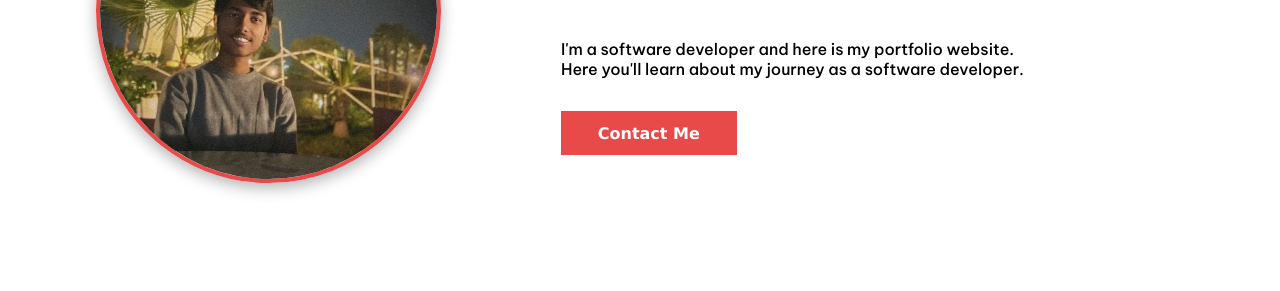
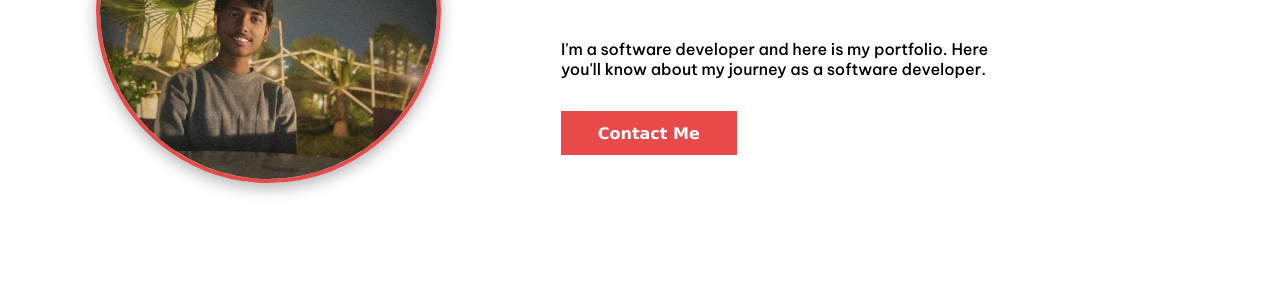
Before and after one commit to devwithaditya/portfolio-website, a plain HTML site: page index.html in a window 1280 px wide. Shown: the part 362-653 px from the top of the page. Drawn offline with nearby package versions, Linux system fonts and the light colour scheme.

Commit message:
fix bugs

```diff
--- a/index.html
+++ b/index.html
@@ -53,8 +53,8 @@
                     I am a <span class="role"></span>
                 </div>
                 <div class="hero-section-description">
-                    I'm a software developer and here is my portfolio website. Here you'll
-                    learn about my journey as a software developer.
+                    I'm a software developer and here is my portfolio. Here you'll
+                    know about my journey as a software developer.
                 </div>
                 <a class="btn-pink" id="btn" href="#contactme">Contact Me</a>
              </div>
```
